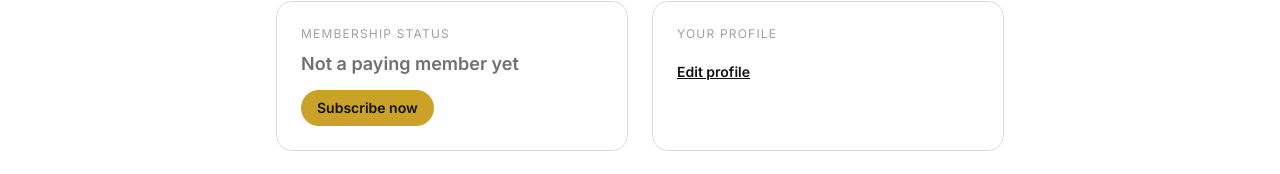
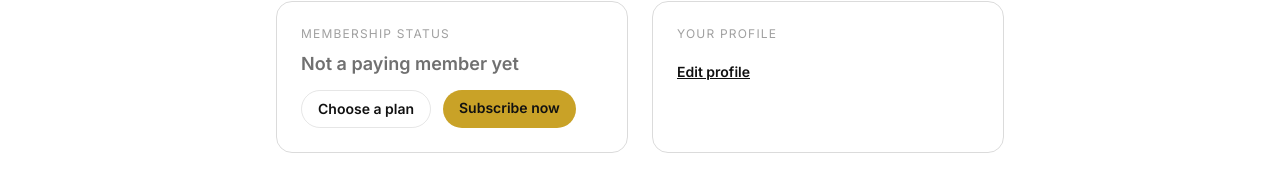
Before and after one commit to juniornyange33-art/royalfamilytz-vps-optimized, a React (Vite) app in the folder frontend/: page /dashboard in a window 1280 px wide. Shown: the part 196-370 px from the top of the page. Built offline with nearby package versions, Linux system fonts and the light colour scheme; no server answers; the database is empty; sample sign-in values are in the browser's storage.

Commit message:
feat(dashboard): add 'Choose a plan' link to members page

```diff
--- a/frontend/src/pages/Dashboard.jsx
+++ b/frontend/src/pages/Dashboard.jsx
@@ -20,9 +20,14 @@ export default function Dashboard() {
           ) : (
             <>
               <p className="text-ink/60 font-semibold text-lg mb-3">Not a paying member yet</p>
-              <Link to="/subscribe" className="inline-block bg-gold text-ink px-4 py-2 rounded-full text-sm font-semibold">
-                Subscribe now
-              </Link>
+              <div className="flex gap-3">
+                <Link to="/members" className="inline-block border border-ink/10 px-4 py-2 rounded-full text-sm font-semibold">
+                  Choose a plan
+                </Link>
+                <Link to="/subscribe" className="inline-block bg-gold text-ink px-4 py-2 rounded-full text-sm font-semibold">
+                  Subscribe now
+                </Link>
+              </div>
             </>
           )}
         </div>
```
